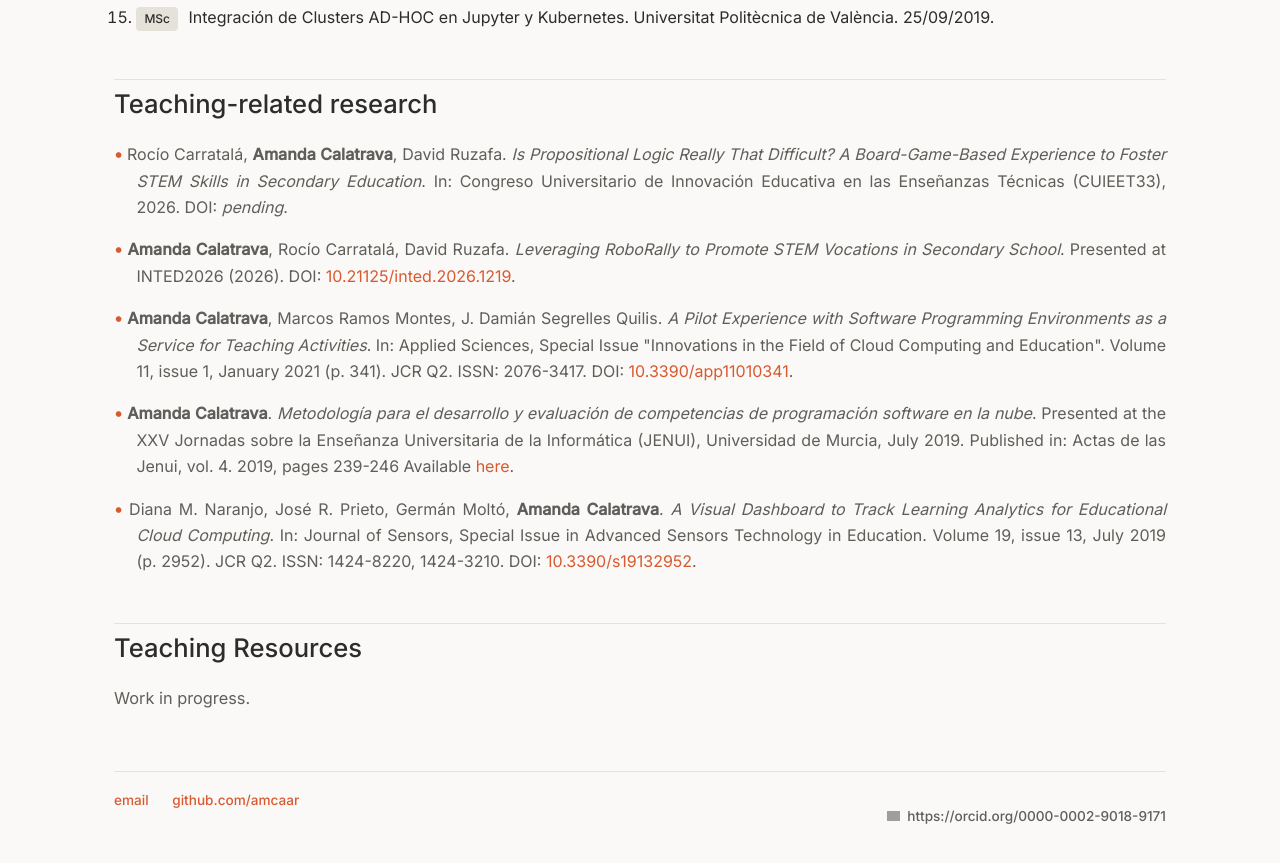
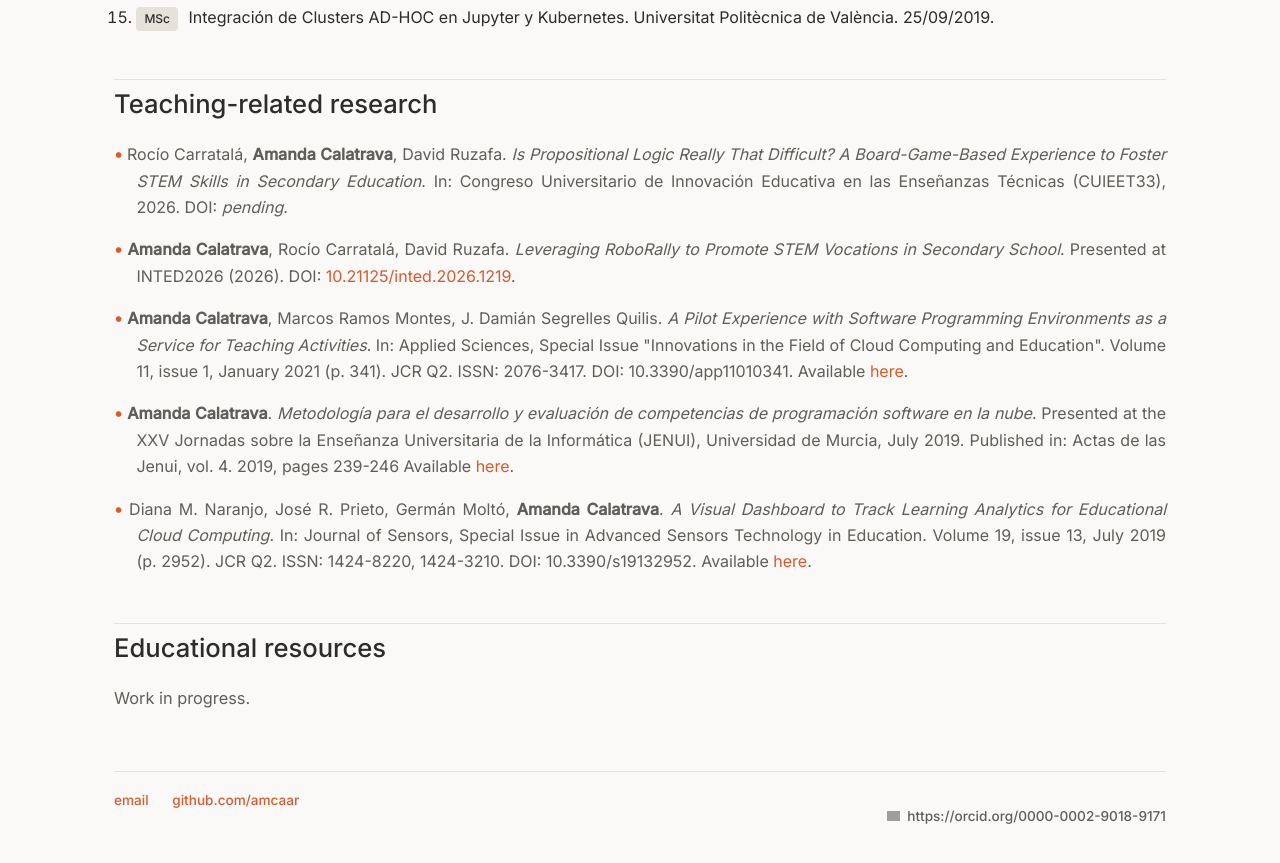
Before and after one commit to amcaar/amcaar.github.io, a Jekyll site: the page built from teaching/index.html, in a window 1280 px wide and 900 px high, scrolled down 3605 px. Shown: the top 863 px of the window. Built offline with Jekyll 4.4.1, drawn with Linux system fonts in a browser that asks for light colours; a style sheet for code colours, icons or effects is not loaded; some of the changed text lies outside the part shown; grey boxes are pictures that could not be loaded.

Commit message:
Update teaching resources section to educational resources

```diff
--- a/teaching/index.html
+++ b/teaching/index.html
@@ -13,16 +13,16 @@ title: Teaching - Amanda Calatrava
 		<a href="#courses">Courses by academic year</a>
 		<a href="#tfg-tfm">Bachelor's &amp; Master's thesis supervision</a>
 		<a href="#teaching-research">Teaching-related research</a>
-		<a href="#teaching-resources">Teaching resources</a>
+		<a href="#educational-resources">Educational resources</a>
 	</nav>
 
 	<h2 id="courses">Courses by academic year</h2>
 
-	<div class="year-card">
-		<div class="year-card-header">
+	<details class="year-card" open>
+		<summary class="year-card-header">
 			<h3>2025-2026</h3>
 			<span class="role-badge">Assistant Professor (DSIC)</span>
-		</div>
+		</summary>
 		<ul class="course-list">
 			<li><span class="course-name">Computación Paralela (11549)</span><span class="course-meta">Grado en Ingeniería Informática · 3 ECTS · Castellano y Valenciano</span></li>
 			<li><span class="course-name">Informática (11404)</span><span class="course-meta">Grado en Ingeniería Industrial · 7.2 ECTS · Castellano</span></li>
@@ -30,39 +30,39 @@ title: Teaching - Amanda Calatrava
 			<li><span class="course-name">Informática (14719)</span><span class="course-meta">Grado en Gestión del Transporte y la Logística · 4.2 ECTS · Castellano</span></li>
 		</ul>
 		<div class="credits-total">Total: 17.9 ECTS</div>
-	</div>
+	</details>
 
-	<div class="year-card">
-		<div class="year-card-header">
+	<details class="year-card" open>
+		<summary class="year-card-header">
 			<h3>2024-2025</h3>
 			<span class="role-badge">Postdoctoral Researcher (UPV)</span>
-		</div>
+		</summary>
 		<ul class="course-list">
 			<li><span class="course-name">Computación en la Nube y de Altas Prestaciones (11575)</span><span class="course-meta">Grado en Ingeniería Informática · 1.5 ECTS · Castellano</span></li>
 			<li><span class="course-name">Infraestructura para el procesamiento de datos (14016)</span><span class="course-meta">Grado en Ciencia de Datos · 3.76 ECTS · Castellano</span></li>
 			<li><span class="course-name">Conceptos de la computación en grid y cloud - CCGC (34569)</span><span class="course-meta">Máster Universitario en Computación en la Nube y de Altas Prestaciones · 2.74 ECTS · Castellano</span></li>
 		</ul>
 		<div class="credits-total">Total: 8 ECTS</div>
-	</div>
+	</details>
 
-	<div class="year-card">
-		<div class="year-card-header">
+	<details class="year-card" open>
+		<summary class="year-card-header">
 			<h3>2023-2024</h3>
 			<span class="role-badge">Postdoctoral Researcher (UPV)</span>
-		</div>
+		</summary>
 		<ul class="course-list">
 			<li><span class="course-name">Conceptos de la computación en grid y cloud - CCGC (34569)</span><span class="course-meta">Máster Universitario en Computación en la Nube y de Altas Prestaciones · 1.61 ECTS · Castellano</span></li>
 			<li><span class="course-name">Infraestructura para el procesamiento de datos (14016)</span><span class="course-meta">Grado en Ciencia de Datos · 1.89 ECTS · Castellano</span></li>
 			<li><span class="course-name">Introducción a la Informática y a la Programación (11541)</span><span class="course-meta">Grado en Ingeniería Informática · 3 ECTS · Castellano</span></li>
 		</ul>
 		<div class="credits-total">Total: 6.5 ECTS</div>
-	</div>
+	</details>
 
-	<div class="year-card">
-		<div class="year-card-header">
+	<details class="year-card" open>
+		<summary class="year-card-header">
 			<h3>2022-2023</h3>
 			<span class="role-badge">Postdoctoral Researcher (UPV)</span>
-		</div>
+		</summary>
 		<ul class="course-list">
 			<li><span class="course-name">Infraestructura para el procesamiento de datos (14016)</span><span class="course-meta">Grado en Ciencia de Datos · 1.89 ECTS · Castellano</span></li>
 			<li><span class="course-name">Conceptos de la computación en grid y cloud - CCGC (34569)</span><span class="course-meta">Máster Universitario en Computación en la Nube y de Altas Prestaciones · 2 ECTS · Castellano</span></li>
@@ -70,52 +70,52 @@ title: Teaching - Amanda Calatrava
 			<li><span class="course-name">Introducción a la Informática y a la Programación (11541)</span><span class="course-meta">Grado en Ingeniería Informática · 2.6 ECTS · Castellano</span></li>
 		</ul>
 		<div class="credits-total">Total: 7.99 ECTS</div>
-	</div>
+	</details>
 
-	<div class="year-card">
-		<div class="year-card-header">
+	<details class="year-card" open>
+		<summary class="year-card-header">
 			<h3>2021-2022</h3>
 			<span class="role-badge">Postdoctoral Researcher (UPV)</span>
-		</div>
+		</summary>
 		<ul class="course-list">
 			<li><span class="course-name">Introducción a la Informática y a la Programación (11541)</span><span class="course-meta">Grado en Ingeniería Informática · 8 ECTS · Castellano</span></li>
 			<li><span class="course-name">Computación en la nube y análisis de datos masivos (34818)</span><span class="course-meta">Grado en Ingeniería Informática · 1.5 ECTS · Castellano</span></li>
 		</ul>
 		<div class="credits-total">Total: 9.5 ECTS</div>
-	</div>
+	</details>
 
-	<div class="year-card">
-		<div class="year-card-header">
+	<details class="year-card" open>
+		<summary class="year-card-header">
 			<h3>2015-2016</h3>
 			<span class="role-badge">Predoctoral Researcher (VALi+d GVA)</span>
-		</div>
+		</summary>
 		<ul class="course-list">
 			<li><span class="course-name">Introducción a la Informática y a la Programación (11541)</span><span class="course-meta">Grado en Ingeniería Informática · 6 ECTS · Castellano</span></li>
 		</ul>
 		<div class="credits-total">Total: 6 ECTS</div>
-	</div>
+	</details>
 
-	<div class="year-card">
-		<div class="year-card-header">
+	<details class="year-card" open>
+		<summary class="year-card-header">
 			<h3>2014-2015</h3>
 			<span class="role-badge">Predoctoral Researcher (VALi+d GVA)</span>
-		</div>
+		</summary>
 		<ul class="course-list">
 			<li><span class="course-name">Introducción a la Informática y a la Programación (11541)</span><span class="course-meta">Grado en Ingeniería Informática · 6 ECTS · Castellano</span></li>
 		</ul>
 		<div class="credits-total">Total: 6 ECTS</div>
-	</div>
+	</details>
 
-	<div class="year-card">
-		<div class="year-card-header">
+	<details class="year-card" open>
+		<summary class="year-card-header">
 			<h3>2013-2014</h3>
 			<span class="role-badge">Predoctoral Researcher (VALi+d GVA)</span>
-		</div>
+		</summary>
 		<ul class="course-list">
 			<li><span class="course-name">Introducción a la Informática y a la Programación (11541)</span><span class="course-meta">Grado en Ingeniería Informática · 6 ECTS · Castellano</span></li>
 		</ul>
 		<div class="credits-total">Total: 6 ECTS</div>
-	</div>
+	</details>
 
 	<h2 id="tfg-tfm">Bachelor's &amp; Master's thesis supervision</h2>
 	<ol class="thesis-list">
@@ -148,8 +148,8 @@ title: Teaching - Amanda Calatrava
 
 		<p class="justify"><strong>Amanda Calatrava</strong>, Marcos Ramos Montes, J. Damián Segrelles Quilis.
 			<em>A Pilot Experience with Software Programming Environments as a Service for Teaching Activities</em>.
-			In: Applied Sciences, Special Issue "Innovations in the Field of Cloud Computing and Education". Volume 11, issue 1, January 2021 (p. 341). JCR Q2. ISSN: 2076-3417. DOI:
-			<a class="link" href="https://doi.org/10.3390/app11010341">10.3390/app11010341</a>.</p>
+			In: Applied Sciences, Special Issue "Innovations in the Field of Cloud Computing and Education". Volume 11, issue 1, January 2021 (p. 341). JCR Q2. ISSN: 2076-3417. DOI: 10.3390/app11010341.
+			Available <a class="link" href="https://doi.org/10.3390/app11010341">here</a>.</p>
 
 		<p class="justify"><strong>Amanda Calatrava</strong>.
 			<em>Metodología para el desarrollo y evaluación de competencias de programación software en la nube</em>.
@@ -158,10 +158,10 @@ title: Teaching - Amanda Calatrava
 
 		<p class="justify">Diana M. Naranjo, José R. Prieto, Germán Moltó, <strong>Amanda Calatrava</strong>.
 			<em>A Visual Dashboard to Track Learning Analytics for Educational Cloud Computing</em>.
-			In: Journal of Sensors, Special Issue in Advanced Sensors Technology in Education. Volume 19, issue 13, July 2019 (p. 2952). JCR Q2. ISSN: 1424-8220, 1424-3210. DOI:
-			<a class="link" href="https://doi.org/10.3390/s19132952">10.3390/s19132952</a>.</p>
+			In: Journal of Sensors, Special Issue in Advanced Sensors Technology in Education. Volume 19, issue 13, July 2019 (p. 2952). JCR Q2. ISSN: 1424-8220, 1424-3210. DOI: 10.3390/s19132952. Available
+			<a class="link" href="https://doi.org/10.3390/s19132952">here</a>.</p>
 	</div>
 
-	<h2 id="teaching-resources">Teaching Resources</h2>
+	<h2 id="educational-resources">Educational resources</h2>
 	<p class="justify">Work in progress.</p>
 </div>
```
